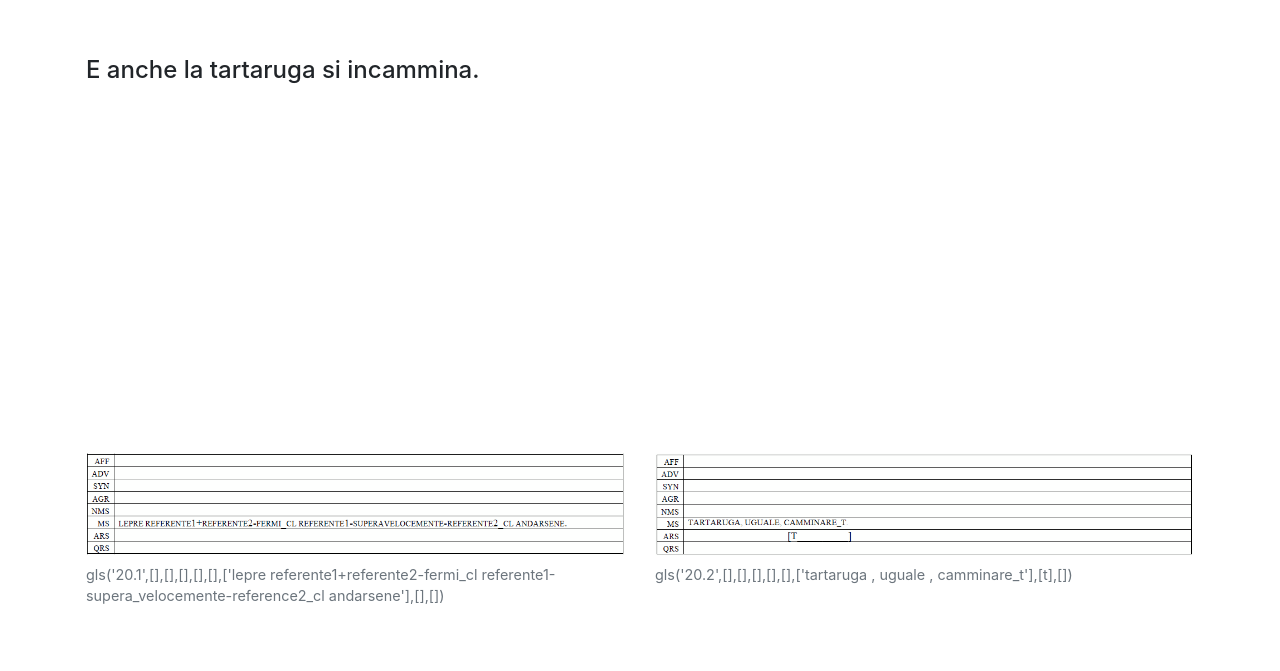
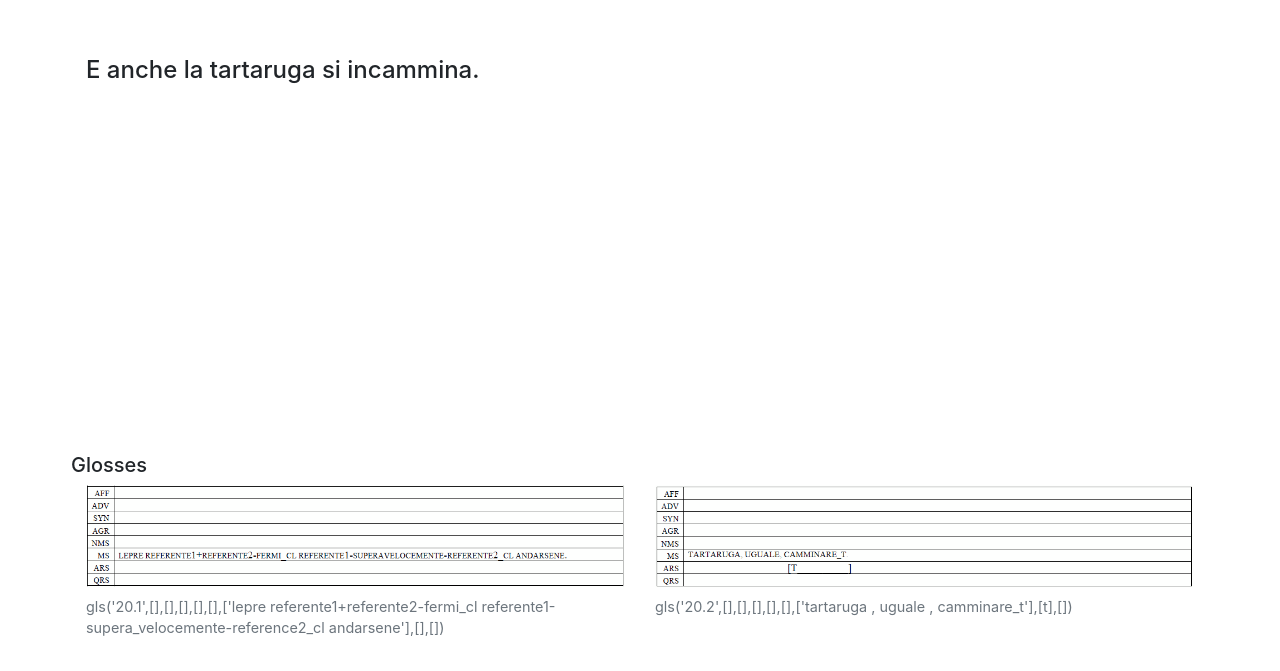
Before and after one commit to fstiffo/genlis, a React (Create React App) app: page /experiment in a window 1280 px wide. Shown: the part 454-1125 px from the top of the page. Before the commit the page ends 1093 px from the top, so only its background shows below. Built offline with nearby package versions, Linux system fonts and the light colour scheme; the HTML template or start-up script is replaced by a standard one.

Commit message:
GlossRow updated with a title

```diff
--- a/src/GlossRow.js
+++ b/src/GlossRow.js
@@ -26,7 +26,14 @@ class GlossRow extends React.Component {
         gloss={this.props.glosses[key]}
       />
     ));
-    return <Row>{cols}</Row>;
+    return (
+      <>
+        <Row>
+          <h5>Glosses</h5>
+        </Row>
+        <Row>{cols}</Row>
+      </>
+    );
   }
 }
 
```
